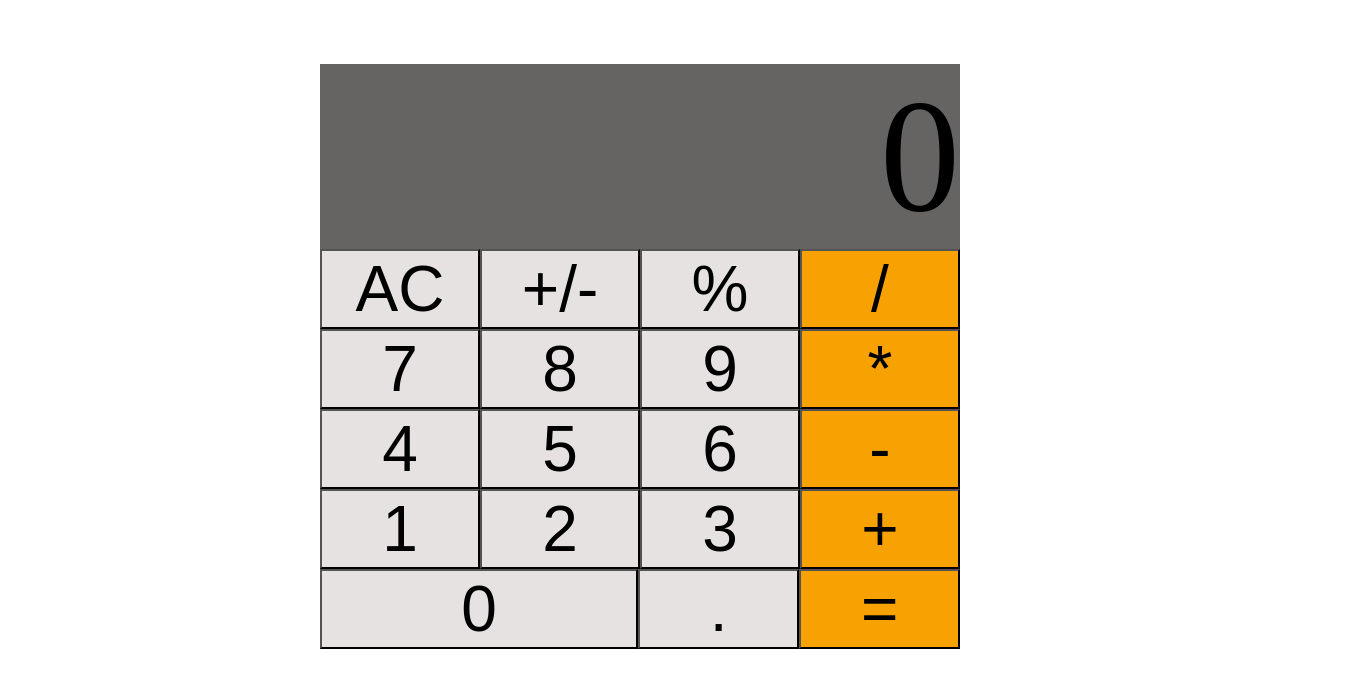
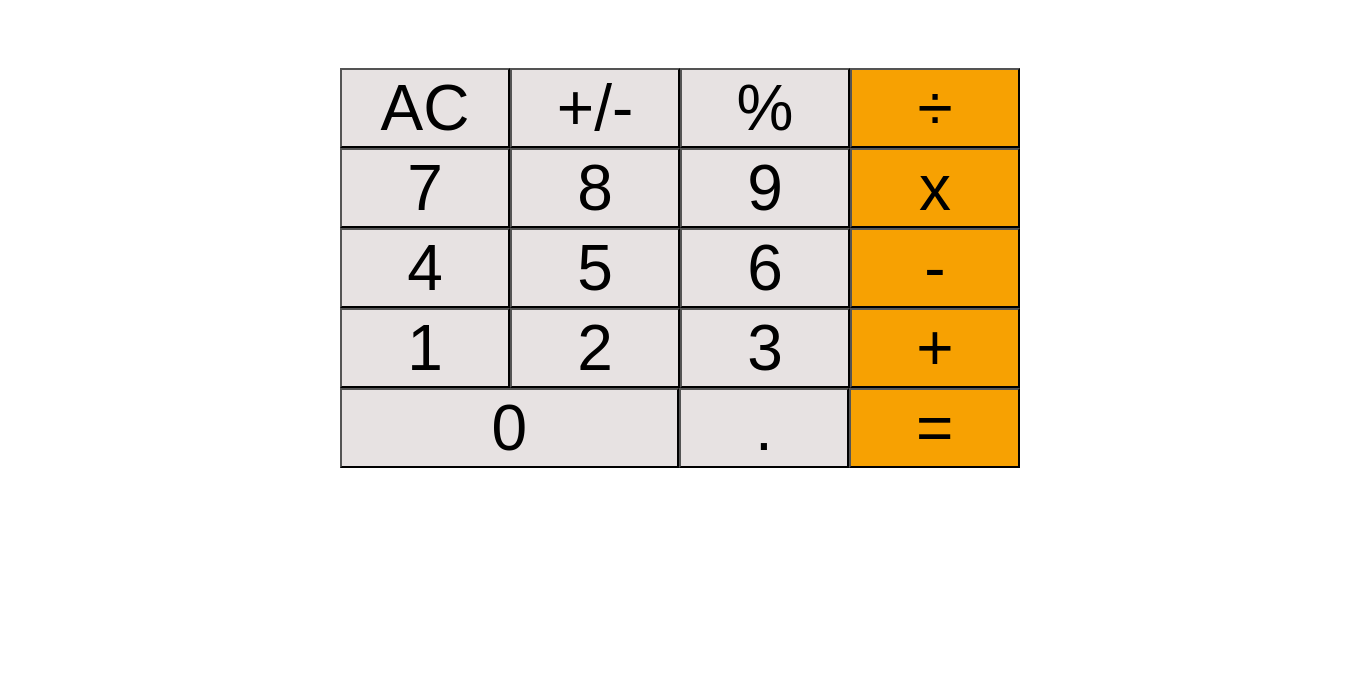
Before and after one commit to yigitm/math-magicians, a React (Create React App) app: page / in a window 1280 px wide. Shown: the top 688 px of the page, 1360 px wide, since content can reach past the window. Built offline with nearby package versions, Linux system fonts and the light colour scheme.

Commit message:
Add button event & change Calculator.js to class component

```diff
--- a/src/App.js
+++ b/src/App.js
@@ -2,8 +2,13 @@ import React from 'react';
 import Calculator from './components/Calculator';
 
 class App extends React.Component {
+  constructor(props) {
+    super(props);
+    this.state = {};
+  }
+
   render() {
-    return Calculator;
+    return <Calculator />;
   }
 }
 export default App;
--- a/src/components/Calculator.js
+++ b/src/components/Calculator.js
@@ -1,54 +1,104 @@
 import React from 'react';
-import calculate from '../logic/calculate.js';
-import operate from '../logic/operate.js';
+import calculate from '../logic/calculate';
 
-const Calculator = (
+class Calculator extends React.Component {
+  constructor(props) {
+    super(props);
+    this.state = {
+      obj: {},
+    };
+  }
+
+  getData = (e) => {
+    const buttonName = e.target.textContent;
+    const { obj } = this.state;
+    this.setState({
+      obj: calculate(obj, buttonName),
+    });
+  };
+
+  render() {
+    const { obj } = this.state;
+
+    return (
       <div className="container">
-    <div className="result">0</div>
+        <div className="result">
+          {obj.next}
+          {obj.operation}
+          {obj.total}
+        </div>
         <div className="numerics">
           <div className="row">
-        <button type="button">AC</button>
-        <button type="button">+/-</button>
-        <button type="button">%</button>
-        <button className="orange" type="button">
-          /
+            <button type="button" onClick={this.getData}>
+              AC
+            </button>
+            <button type="button" onClick={this.getData}>
+              +/-
+            </button>
+            <button type="button" onClick={this.getData}>
+              %
+            </button>
+            <button className="orange" type="button" onClick={this.getData}>
+              ÷
             </button>
           </div>
           <div className="row">
-        <button type="button">7</button>
-        <button type="button">8</button>
-        <button type="button">9</button>
-        <button className="orange" type="button">
-          *
+            <button type="button" onClick={this.getData}>
+              7
+            </button>
+            <button type="button" onClick={this.getData}>
+              8
+            </button>
+            <button type="button" onClick={this.getData}>
+              9
+            </button>
+            <button className="orange" type="button" onClick={this.getData}>
+              x
             </button>
           </div>
           <div className="row">
-        <button type="button">4</button>
-        <button type="button">5</button>
-        <button type="button">6</button>
-        <button className="orange" type="button">
+            <button type="button" onClick={this.getData}>
+              4
+            </button>
+            <button type="button" onClick={this.getData}>
+              5
+            </button>
+            <button type="button" onClick={this.getData}>
+              6
+            </button>
+            <button className="orange" type="button" onClick={this.getData}>
               -
             </button>
           </div>
           <div className="row">
-        <button type="button">1</button>
-        <button type="button">2</button>
-        <button type="button">3</button>
-        <button className="orange" type="button">
+            <button type="button" onClick={this.getData}>
+              1
+            </button>
+            <button type="button" onClick={this.getData}>
+              2
+            </button>
+            <button type="button" onClick={this.getData}>
+              3
+            </button>
+            <button className="orange" type="button" onClick={this.getData}>
               +
             </button>
           </div>
           <div className="row">
-        <button className="span-col" type="button">
+            <button className="span-col" type="button" onClick={this.getData}>
               0
             </button>
-        <button type="button">.</button>
-        <button className="orange" type="button">
+            <button type="button" onClick={this.getData}>
+              .
+            </button>
+            <button className="orange" type="button" onClick={this.getData}>
               =
             </button>
           </div>
         </div>
       </div>
     );
+  }
+}
 
 export default Calculator;
--- a/src/index.css
+++ b/src/index.css
@@ -1,6 +1,7 @@
 body {
   margin: 0;
   padding: 0;
+  min-width: 1360px;
   box-sizing: border-box;
 }
 
```
Lines whose indentation alone changed are shown as unchanged.
